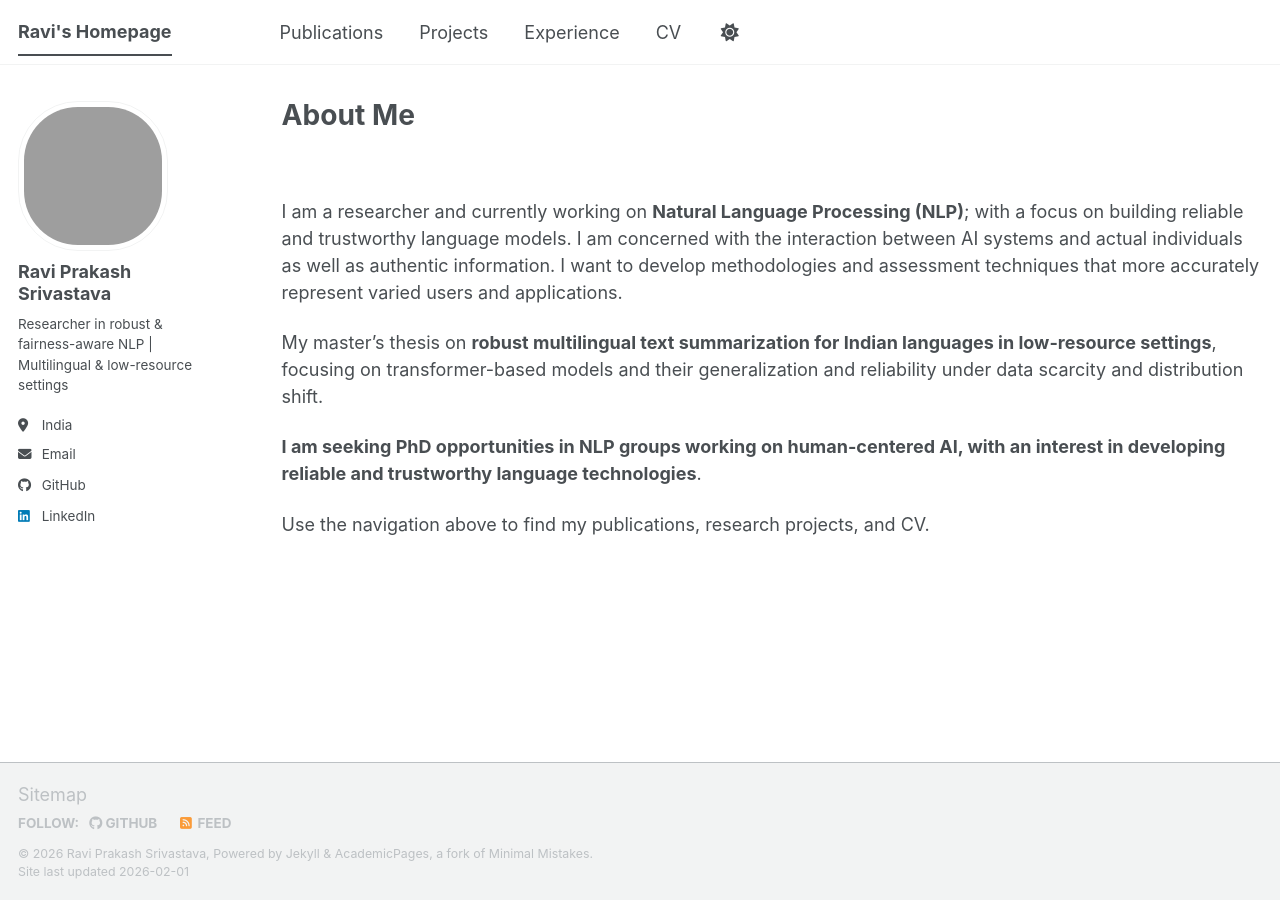
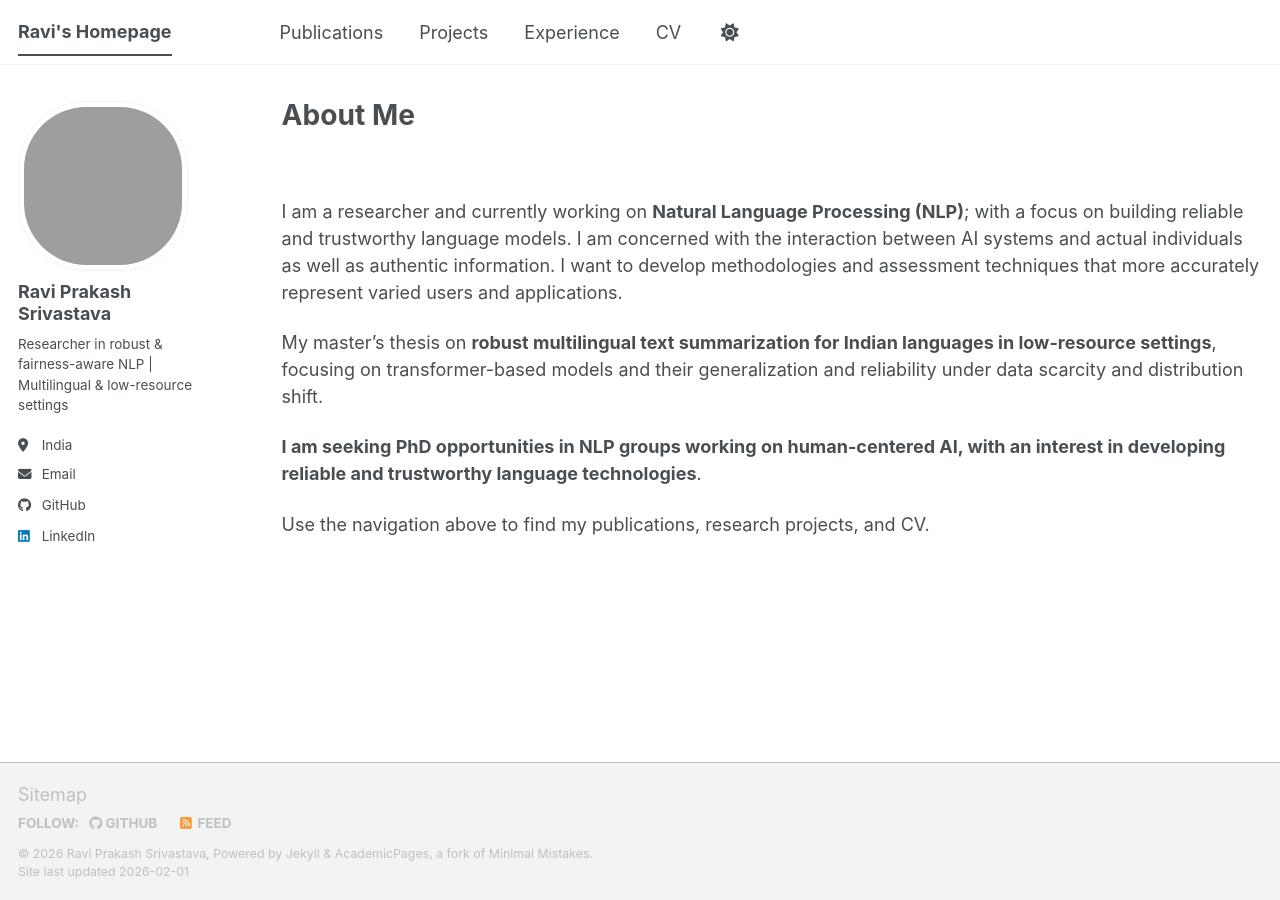
Before and after one commit to t36512401-hue/t36512401-hue.github.io, a Jekyll site: the page built from index.md, in a window 1280 px wide. Built offline with Jekyll 4.4.1, drawn with Linux system fonts in a browser that asks for light colours; a script bundle is joined from its source files by our own code; library files that are not in the unit come from our copies.

Commit message:
Update main.scss

```diff
--- a/assets/css/main.scss
+++ b/assets/css/main.scss
@@ -43,8 +43,8 @@
 
 /* ===== Profile avatar override ===== */
 .author__avatar img {
-  width: 150px;
-  height: 150px;
+  width: 170px;
+  height: 170px;
   border-radius: 40%;   /* softer than a perfect circle */
   object-fit: cover;   /* no stretching */
 }
```
